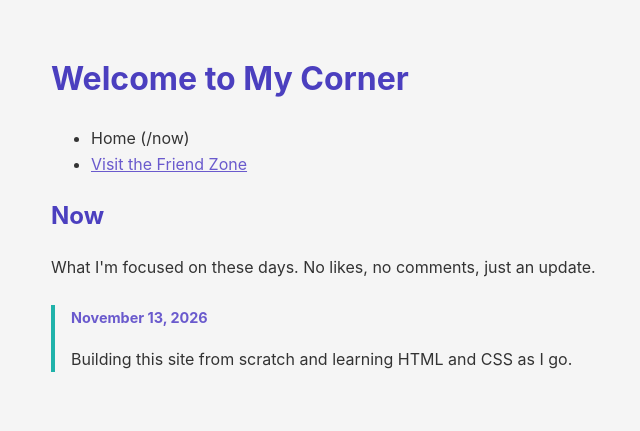
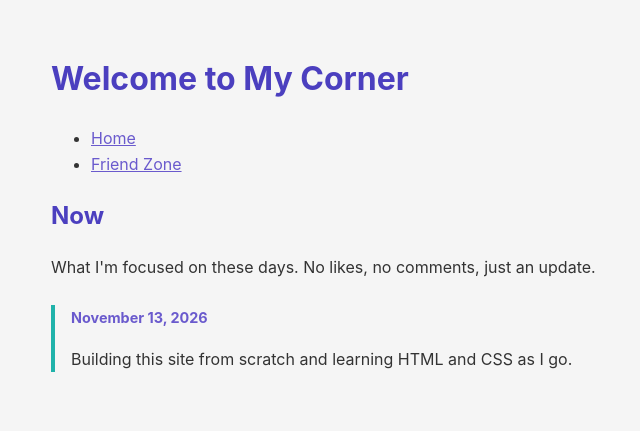
Before and after one commit to semperty/semperty.github.io, a plain HTML site: page index.html in a window 1280 px wide. Shown: the whole page, without its empty margins (239-879 px from the left). Drawn offline with Linux system fonts and the light colour scheme.

```diff
--- a/index.html
+++ b/index.html
@@ -11,10 +11,10 @@
 
     <header>
         <h1>Welcome to My Corner</h1>
-        <nav>
+                <nav>
             <ul>
-                <li>Home (/now)</li>
-                <li><a href="friendzone.html">Visit the Friend Zone</a></li>
+                <li><a href="index.html" class="active">Home</a></li>
+                <li><a href="friendzone.html">Friend Zone</a></li>
             </ul>
         </nav>
     </header>
```
